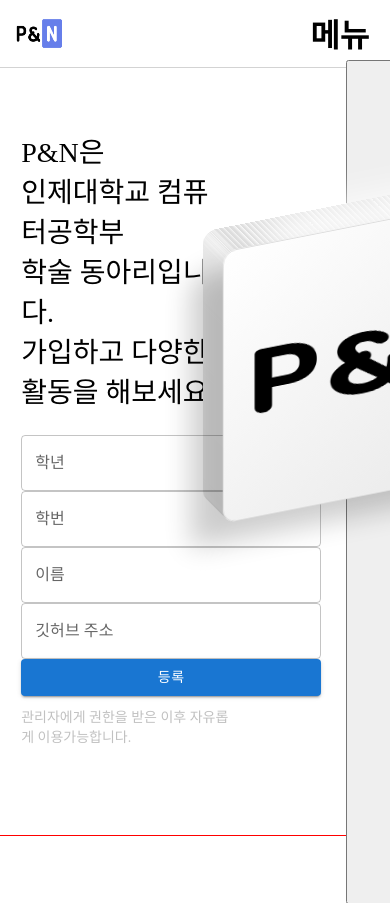
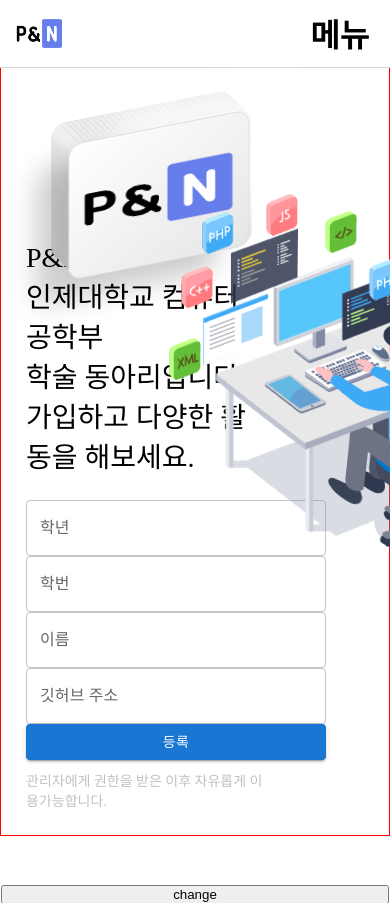
Before and after one commit to inje-pnn/pnn-web, a React (Vite) app in the folder pnn-web-front/: page /auth/regist in a window 390 px wide. Built offline with nearby package versions, Linux system fonts and the light colour scheme; a web font is replaced by a local one.

Commit message:
style : 모바일 화면 최적화

```diff
--- a/pnn-web-front/src/features/auth/GoogleAuthBox.jsx
+++ b/pnn-web-front/src/features/auth/GoogleAuthBox.jsx
@@ -2,7 +2,15 @@ import Button from "@mui/material/Button";
 import { styled as muiStyled } from "@mui/material/styles";
 import styled from "styled-components";
 import { useAuth } from "../../shared/hooks/auth/useAuth";
-
+const Container = styled.div`
+  width: 100%;
+  align-items: center;
+  @media (min-width: 768px) {
+    margin-bottom: 50px;
+    margin-top: 30%;
+    width: 70%;
+  }
+`;
 const CustomButton = muiStyled(Button)(({ theme }) => ({
   width: "100%",
   height: "45px",
@@ -15,11 +23,6 @@ const CustomButton = muiStyled(Button)(({ theme }) => ({
   },
 }));
 
-const Container = styled.div`
-  margin-bottom: 50px;
-  margin-top: 30%;
-  width: 70%;
-`;
 const Text = styled.p`
   font-size: 28px;
 `;
--- a/pnn-web-front/src/features/auth/LogoBox.jsx
+++ b/pnn-web-front/src/features/auth/LogoBox.jsx
@@ -1,11 +1,11 @@
 import styled from "styled-components";
 import Lottie from "react-lottie";
 import lottieData from "../../assets/lottie/authLottie.json";
+import { agent } from "../../shared/util/agent";
 const Container = styled.div`
   width: 100%;
   height: 100%;
   display: flex;
-
   flex-direction: row;
 `;
 const LogoContainer = styled.div`
@@ -14,24 +14,14 @@ const LogoContainer = styled.div`
   display: flex;
   flex: 0.5;
 `;
-const ComentContainer = styled.div`
-  position: relative;
 
-  top: -102px;
-  display: flex;
-  flex: 0.5;
-
-  flex-direction: column;
-  justify-content: center;
-`;
 const LogoImg = styled.img`
   position: absolute;
   z-index: 9999;
-  left: 208px;
-  top: 142px;
+
   border-radius: 15px;
-  width: 400px;
-  height: 300px;
+  width: 200px;
+  height: 150px;
   background: linear-gradient(145deg, #ffffff, #e6e6e6);
   border: 0.2px solid #ddd;
   display: flex;
@@ -40,23 +30,25 @@ const LogoImg = styled.img`
   font-size: 1.5rem;
   font-weight: bold;
   color: #555;
+  left: 30%;
+  top: 60px;
   /* 3D 효과 */
   box-shadow: -35px 20px 30px rgba(0, 0, 0, 0.2),
     50px -30px 40px rgba(255, 255, 255, 0.8);
   transform: rotateX(25deg) rotateY(-25deg);
   transition: transform 0.3s ease, box-shadow 0.3s ease;
+  @media (min-width: 768px) {
+    flex-direction: row;
+    left: 208px;
+    top: 142px;
+    width: 400px;
+    height: 300px;
+  }
 `;
 const BackBox = styled.div`
-  position: absolute;
-  left: ${(props) => `${props.left}px`};
-  top: ${(props) => `${props.top}px`};
-  z-index: ${(props) => {
-    props.index;
-  }};
-
   border-radius: 15px;
-  width: 400px;
-  height: 300px;
+  width: 200px;
+  height: 150px;
   background: linear-gradient(145deg, #ffffff, #e6e6e6);
   border: 1px solid #ddd;
   display: flex;
@@ -65,18 +57,35 @@ const BackBox = styled.div`
   font-size: 1.5rem;
   font-weight: bold;
   color: #555;
-
+  position: absolute;
   /* 3D 효과 */
   transform: rotateX(25deg) rotateY(-25deg);
+  left: calc(30% + 20px);
   transition: transform 0.3s ease, box-shadow 0.3s ease;
+  z-index: ${(props) => {
+    props.index;
+  }};
+
+  left: ${({ left }) => `calc(21% + ${left}px)`};
+  top: ${(props) => `${40 + props.top}px`};
+  @media (min-width: 768px) {
+    left: ${(props) => `${188 + props.left}px`};
+    top: ${(props) => `${122 + props.top}px`};
+    width: 400px;
+    height: 300px;
+  }
 `;
 
 const LottieContainer = styled.div`
   position: absolute;
   z-index: 9999;
-  left: 538px;
-  top: 292px;
+  left: 35%;
+  top: 13%;
   transform: rotateX(25deg) rotateY(25deg);
+  @media (min-width: 768px) {
+    left: 538px;
+    top: 292px;
+  }
 `;
 export const LogoBox = () => {
   const defaultOptions = {
@@ -87,17 +96,26 @@ export const LogoBox = () => {
       preserveAspectRatio: "xMidYMid slice",
     },
   };
+  const { checkUserAgent } = agent();
+  const lottie = {
+    width: checkUserAgent() ? 200 : 400,
+    height: checkUserAgent() ? 200 : 400,
+  };
 
   return (
     <Container>
       <LogoContainer>
         <LogoImg src="/favicon_logo.png" />
         {[...Array(20)].map((v, i) => (
-          <BackBox left={188 + i} index={i} top={122 + i} />
+          <BackBox left={i} index={i} top={i} />
         ))}
       </LogoContainer>
       <LottieContainer>
-        <Lottie options={defaultOptions} height={400} width={400} />
+        <Lottie
+          options={defaultOptions}
+          height={lottie.height}
+          width={lottie.width}
+        />
       </LottieContainer>
     </Container>
   );
--- a/pnn-web-front/src/pages/auth/AuthPage.jsx
+++ b/pnn-web-front/src/pages/auth/AuthPage.jsx
@@ -1,5 +1,6 @@
 import styled from "styled-components";
-import { GoogleAuthButton } from "../../features/auth/GoogleAuthButton";
+import GoogleLogin from "../test";
+
 const Contaniner = styled.div`
   width: 100%;
   height: 100dvh;
@@ -9,7 +10,7 @@ const Contaniner = styled.div`
 export const AuthPage = () => {
   return (
     <Contaniner>
-      <GoogleAuthButton />
+      <GoogleLogin />
     </Contaniner>
   );
 };
--- a/pnn-web-front/src/pages/auth/UserRegistPage.jsx
+++ b/pnn-web-front/src/pages/auth/UserRegistPage.jsx
@@ -6,21 +6,32 @@ import useUserStore from "../../shared/store/useUserStroe";
 import { useState } from "react";
 
 const Container = styled.div`
+  height: 100dvh;
   display: flex;
-  height: 100dvh;
-  flex-direction: row;
+  flex-direction: column;
   position: relative;
+  @media (min-width: 768px) {
+    height: 100vh;
+    flex-direction: row;
+  }
 `;
 const LogoContainer = styled.div`
   display: flex;
-  flex: 0.6;
+  flex: 0.4;
+
+  @media (min-width: 768px) {
+    flex: 0.6;
+  }
 `;
 
 const FormContainer = styled.div`
   display: flex;
   flex-direction: column;
-  flex: 0.4;
+  flex: 0.6;
   padding: 25px;
+  @media (min-width: 768px) {
+    flex: 0.4;
+  }
 `;
 
 export const UserRegistPage = () => {
--- /dev/null
+++ b/pnn-web-front/src/pages/test.jsx
@@ -0,0 +1,21 @@
+import React from "react";
+
+const GoogleLogin = () => {
+  const GOOGLE_CLIENT_ID =
+    "30161074278-idj5eof64nb5hv3tfat6btggtb7lei4c.apps.googleusercontent.com";
+  const REDIRECT_URI = "http://localhost:8000/user/googlelogin";
+
+  const handleLogin = () => {
+    const authUrl = `https://accounts.google.com/o/oauth2/v2/auth?client_id=${GOOGLE_CLIENT_ID}&redirect_uri=${REDIRECT_URI}&response_type=code&scope=email%20profile&prompt=consent`;
+    window.location.href = authUrl;
+  };
+
+  return (
+    <div style={{ height: 500, width: 500 }}>
+      <h1>Google Login</h1>
+      <button onClick={handleLogin}>Login with Google</button>
+    </div>
+  );
+};
+
+export default GoogleLogin;
--- /dev/null
+++ b/pnn-web-front/src/shared/util/agent.js
@@ -0,0 +1,10 @@
+export const agent = () => {
+  const checkUserAgent = () => {
+    const userAgent = navigator.userAgent || navigator.vendor || window.opera;
+    const isMobile = /android|iphone|ipad|ipod/i.test(userAgent.toLowerCase());
+    return isMobile;
+  };
+  return {
+    checkUserAgent,
+  };
+};
--- a/pnn-web-front/vite.config.js
+++ b/pnn-web-front/vite.config.js
@@ -4,6 +4,9 @@ import react from "@vitejs/plugin-react";
 // https://vite.dev/config/
 export default defineConfig({
   plugins: [react()],
+  server: {
+    host: true,
+  },
   base: "/",
   resolve: {
     alias: {
```
